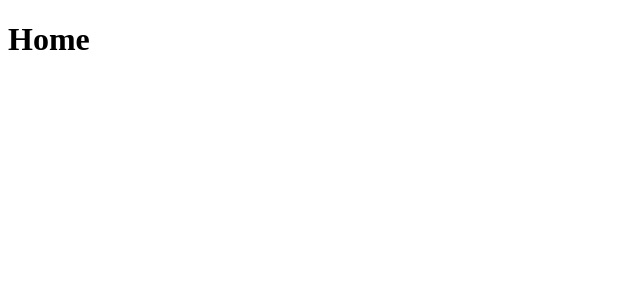
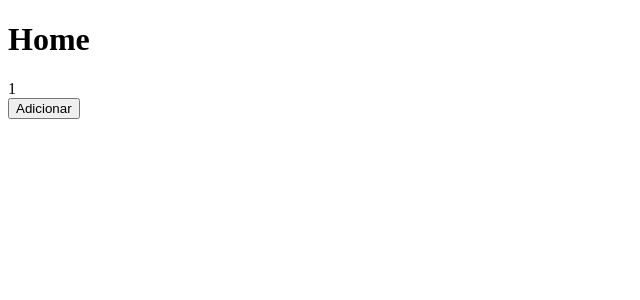
Before and after one commit to Andregdm/cata-preco, a Next.js app: page / in a window 1280 px wide. Shown: the top 300 px of the page, without its empty margins (0-640 px from the left). Built offline with nearby package versions, Linux system fonts and the light colour scheme.

Commit message:
acrescido contador

```diff
--- a/pages/index.js
+++ b/pages/index.js
@@ -1,7 +1,27 @@
+import { useState } from 'react';
+
 function Home() {
-    return <div>
+    return (
+        <div>
             <h1>Home</h1>
+            <Contador />
         </div>
+    )
+}
+
+function Contador() {
+    const [contador,setContador] = useState(1);
+
+    function adicionarContador() {
+        setContador(contador + 1);
+    }
+
+    return (
+        <div>
+            <div>{contador}</div>
+            <button onClick={adicionarContador}>Adicionar</button>
+        </div>
+    )
 }
 
 export default Home
```
